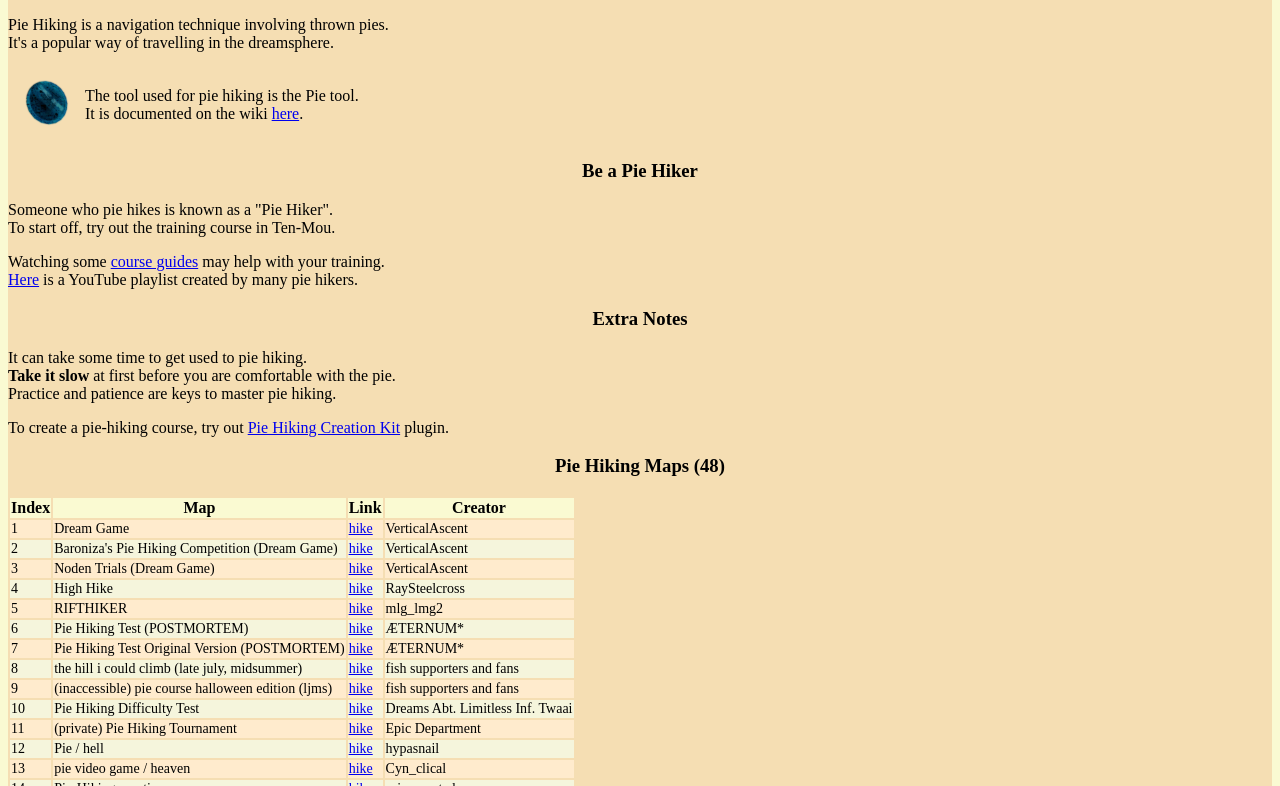
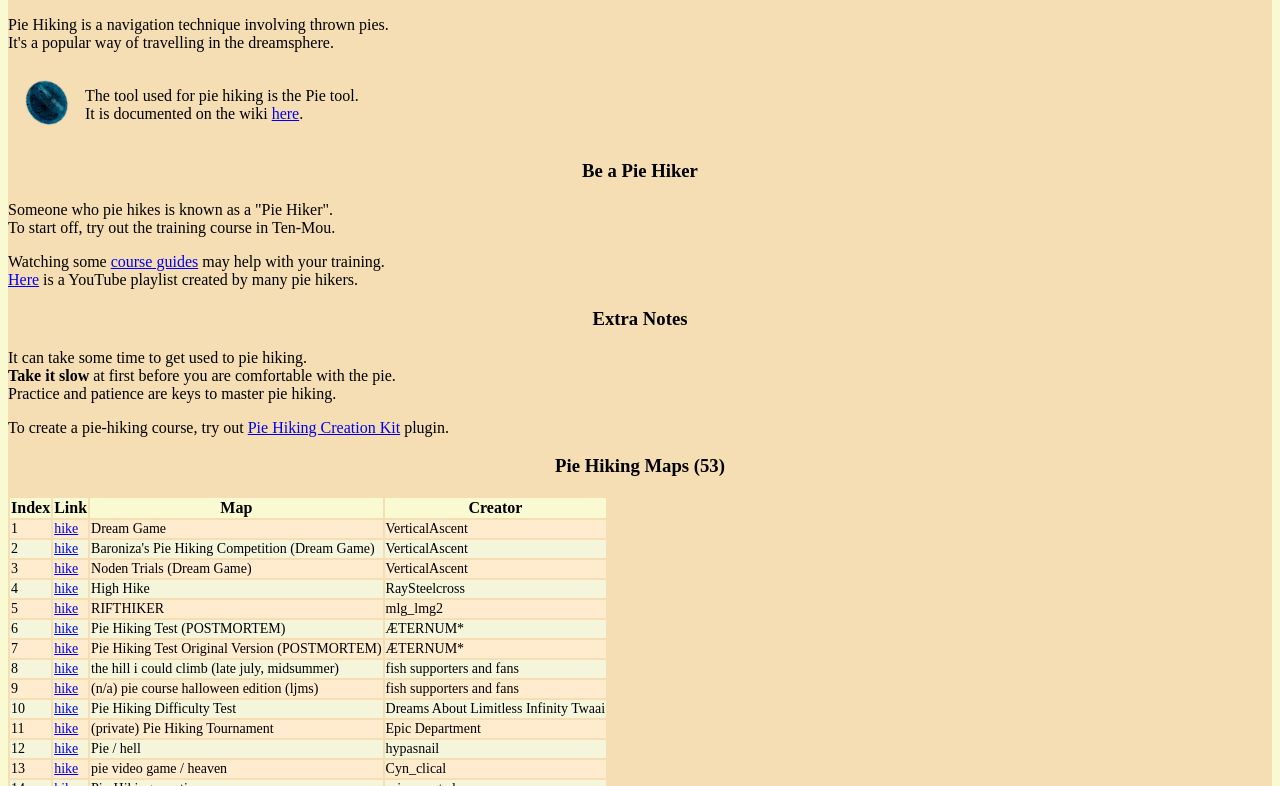
Before and after one commit to MarioChao/dream-game, a plain HTML site: page pie-hiking/index.html in a window 1280 px wide. Shown: the part 166-952 px from the top of the page. Drawn offline with Linux system fonts and the light colour scheme; a small style sheet from the web is missing.

Commit message:
five more maps + style updates Teamsof5's pie hiking course, definitive pie hiking, RodneyWalten's pie hiking, pie 10k studs for badge

```diff
--- a/pie-hiking/index.html
+++ b/pie-hiking/index.html
@@ -79,7 +79,7 @@
 					<!-- List of pie hiking challenges -->
 					<div>
 						<h3 id="pie-hiking-maps-text" style="text-align: center;">Pie Hiking Maps</h3>
-						<div style="height: 470px; overflow-y: scroll;">
+						<div style="height: 470px; overflow-y: scroll; font-family: 'PT Sans';">
 							<table id="pie-hiking-maps-table"></table>
 						</div>
 					</div>
--- a/src/assets/data/pie-hiking-maps.json
+++ b/src/assets/data/pie-hiking-maps.json
@@ -40,14 +40,14 @@
 		"creator": "fish supporters and fans"
 	},
 	{
-		"name": "(inaccessible) pie course halloween edition (ljms)",
+		"name": "(n/a) pie course halloween edition (ljms)",
 		"link": "https://www.roblox.com/games/14107732720/late-july-midsummer",
 		"creator": "fish supporters and fans"
 	},
 	{
 		"name": "Pie Hiking Difficulty Test",
 		"link": "https://www.roblox.com/games/16124983043/Pie-Hiking-Difficulty-Test",
-		"creator": "Dreams Abt. Limitless Inf. Twaai"
+		"creator": "Dreams About Limitless Infinity Twaai"
 	},
 	{
 		"name": "(private) Pie Hiking Tournament",
@@ -238,5 +238,30 @@
 		"name": "The Pi-Exam",
 		"link": "https://www.roblox.com/games/130342407229462/The-Games-I-Make-Memorial-Pi",
 		"creator": "hellomylolthe"
+	},
+	{
+		"name": "Pie Hiking Course",
+		"link": "https://www.roblox.com/games/108219216054712/Pie-Hiking-Course",
+		"creator": "team_treesplanters"
+	},
+	{
+		"name": "Definitive Pie Hiking",
+		"link": "https://www.roblox.com/games/80859773343655/Definitive-Pie-Hiking",
+		"creator": "SUCO DE MARUJA GAMES"
+	},
+	{
+		"name": "Pie Hiking Training Course",
+		"link": "https://www.roblox.com/games/121220953186134/Pie-Hiking-Training-Course-W-I-P",
+		"creator": "bruh_4150"
+	},
+	{
+		"name": "Pie Hiking / sky castle",
+		"link": "https://www.roblox.com/games/86184283961580/Pie-Hiking",
+		"creator": "RodneyWalten"
+	},
+	{
+		"name": "pie 10k studs for badge",
+		"link": "https://www.roblox.com/games/16054014978/pie-10k-studs-for-badge",
+		"creator": "Doritogon303"
 	}
 ]
--- a/src/scripts/pie-hiking.js
+++ b/src/scripts/pie-hiking.js
@@ -17,7 +17,7 @@ async function updatePieHikeGames() {
 
 // Initialize functions
 
-async function initializePieHikingMaps() {
+async function initPHMaps() {
 	// Update pie hiking games
 	await updatePieHikeGames();
 
@@ -36,8 +36,8 @@ async function initializePieHikingMaps() {
 		// Create row
 		const tableRow = document.createElement("tr");
 		const tableMapId = document.createElement("th");
+		const tableMapLink = document.createElement("th");
 		const tableMapName = document.createElement("th");
-		const tableMapLink = document.createElement("th");
 		const tableMapCreator = document.createElement("th");
 
 		// Modify content
@@ -49,8 +49,8 @@ async function initializePieHikingMaps() {
 
 		// Build row
 		tableRow.appendChild(tableMapId);
+		tableRow.appendChild(tableMapLink);
 		tableRow.appendChild(tableMapName);
-		tableRow.appendChild(tableMapLink);
 		tableRow.appendChild(tableMapCreator);
 
 		// Append row
@@ -65,9 +65,9 @@ async function initializePieHikingMaps() {
 		// Create row
 		const tableRow = document.createElement("tr");
 		const tableMapId = document.createElement("td");
-		const tableMapName = document.createElement("td");
 		const tableMapLink = document.createElement("td");
 		const mapHyperlink = document.createElement("a");
+		const tableMapName = document.createElement("td");
 		const tableMapCreator = document.createElement("td");
 
 		// Modify hyperlink
@@ -87,8 +87,8 @@ async function initializePieHikingMaps() {
 		// Build row
 		tableMapLink.appendChild(mapHyperlink);
 		tableRow.appendChild(tableMapId);
+		tableRow.appendChild(tableMapLink);
 		tableRow.appendChild(tableMapName);
-		tableRow.appendChild(tableMapLink);
 		tableRow.appendChild(tableMapCreator);
 
 		// Append row
@@ -99,12 +99,12 @@ async function initializePieHikingMaps() {
 	freezeRows(pieHikingMapsTable, [0]);
 }
 
-function initializePieHiking() {
-	initializePieHikingMaps();
+function init() {
+	initPHMaps();
 }
 
 function onDOMContentLoaded() {
-	initializePieHiking();
+	init();
 }
 
 // Calling / events
```
Also changed, not shown: yume-nikki/roblox-fangames/index.html (+1 -1 lines), 1 other file.
